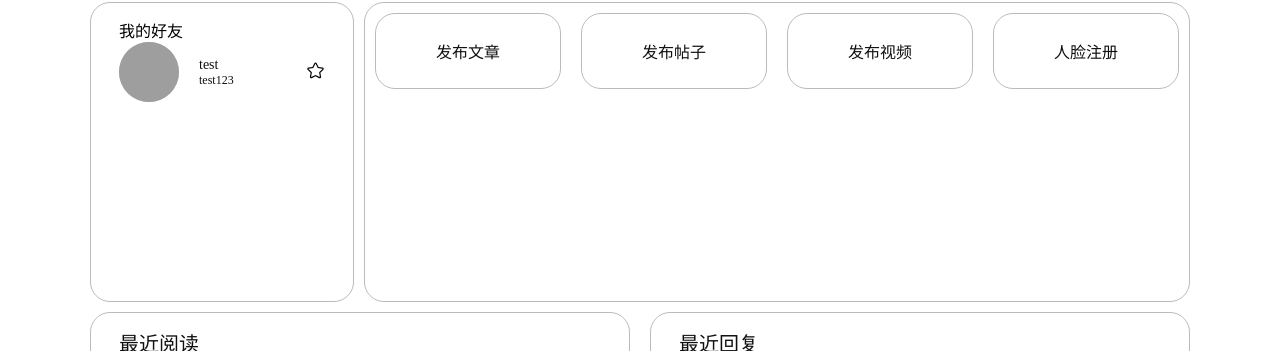
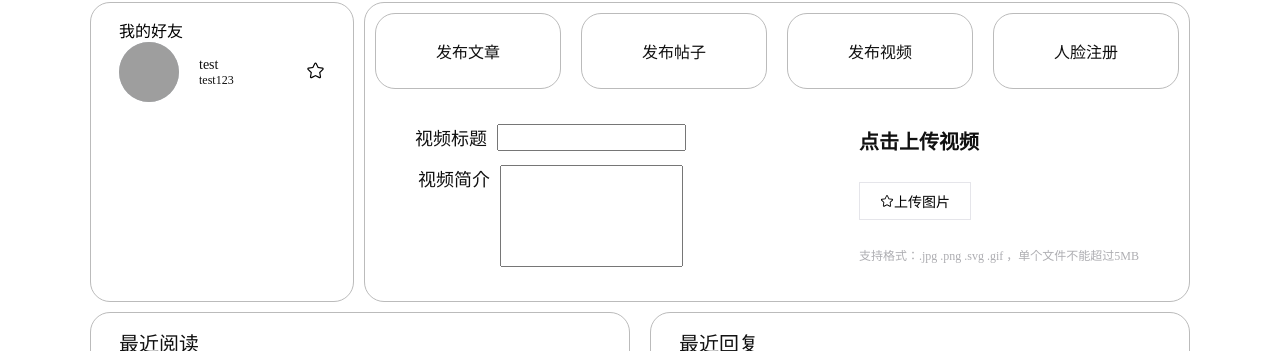
Before and after one commit to YunHerry/in-end, a Vue app: page /#/my in a window 1280 px wide. Shown: the part 302-653 px from the top of the page. Built offline with nearby package versions, Linux system fonts and the light colour scheme; grey boxes are pictures that could not be loaded.

Commit message:
update Myview.vue

```diff
--- a/src/views/MyView.vue
+++ b/src/views/MyView.vue
@@ -44,6 +44,28 @@
         </div>
         <div class="publish-input">
           <!-- formdata -->
+          <div class="info">
+            <div class="input-title">
+              <span>视频标题</span>
+              <input />
+            </div>
+            <div class="input-introlction">
+              <span>视频简介</span>
+              <textarea />
+            </div>
+          </div>
+          <div class="upload-video">
+            <span>点击上传视频</span>
+            <button class="upload-btn">
+              <el-icon>
+                <Star />
+              </el-icon>
+              <div>上传图片</div>
+            </button>
+            <div class="support-type">
+              支持格式：.jpg .png .svg .gif ，单个文件不能超过5MB
+            </div>
+          </div>
         </div>
       </div>
     </div>
@@ -207,6 +229,68 @@ const publishBtns = [
         text-align: center;
       }
     }
+    .publish-input {
+      flex: 1;
+      display: flex;
+      align-items: center;
+      justify-content: space-between;
+      box-sizing: border-box;
+      padding: 10px 50px;
+      .info {
+        display: flex;
+        flex-direction: column;
+        align-items: center;
+        span {
+          font-size: 18px;
+          color: #101010;
+          margin-right: 10px;
+        }
+        input {
+          outline: none;
+          color: #888888;
+          padding: 4px;
+          box-sizing: border-box;
+        }
+        .input-title {
+          display: flex;
+        }
+        .input-introlction {
+          margin-top: 14px;
+          display: flex;
+          textarea {
+            resize: none;
+            height: 100px;
+            width: 181px;
+          }
+        }
+      }
+      .upload-video {
+        display: flex;
+        height: 100%;
+        flex-direction: column;
+        justify-content: space-evenly;
+        span {
+          color: #101010;
+          font-size: 20px;
+          font-weight: bold;
+        }
+        button {
+          width: 40%;
+          background-color: transparent;
+          outline: none;
+          font-size: 14px;
+          display: flex;
+          align-items: center;
+          box-sizing: border-box;
+          padding: 8px 20px;
+          border: 1px solid #e5e5ea;
+        }
+        .support-type {
+          color: #aeaeb2;
+          font-size: 12px;
+        }
+      }
+    }
   }
   .recent-read {
     margin-right: 10px;
```
